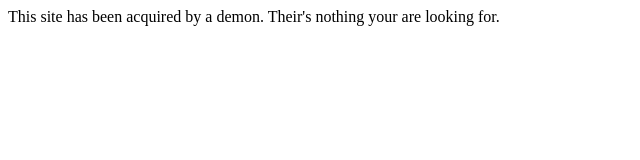
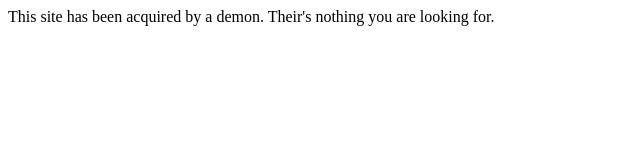
Before and after one commit to ferneast/ferneast.github.io, a plain HTML site: page index.html in a window 1280 px wide. Shown: the full height of the page, 0-640 px from the left. Drawn offline with Linux system fonts and the light colour scheme.

Commit message:
Update index.html

```diff
--- a/index.html
+++ b/index.html
@@ -6,7 +6,7 @@
   </head>
   <body>
   <div>
-This site has been acquired by a demon. Their's nothing your are looking for.
+This site has been acquired by a demon. Their's nothing you are looking for.
 </div>
   </body>
 </html>
```
